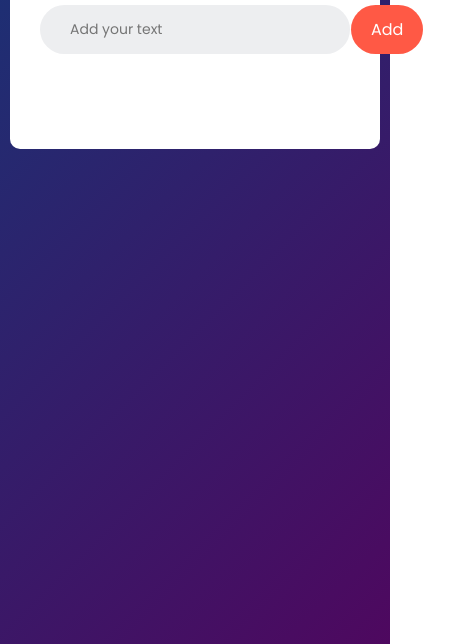
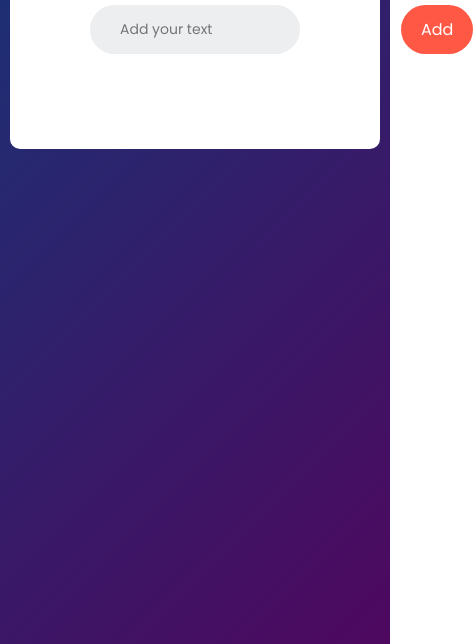
Before and after one commit to BloodyFlakes/To-Do-List-App, a plain HTML site: page index.html in a window 390 px wide. Shown: the part 200-844 px from the top of the page, 473 px wide, since content can reach past the window. Drawn offline with Linux system fonts and the light colour scheme.

Commit message:
Update style.css

```diff
--- a/style.css
+++ b/style.css
@@ -101,6 +101,10 @@ ul li span:hover {
   button {
     padding: 12px 20px;
   }
+  .todo-app {
+  margin: 100px auto 20px;
+  padding: 40px 80px 70px;
+}
 }
 @media (max-width: 360px) {
   button {
```
